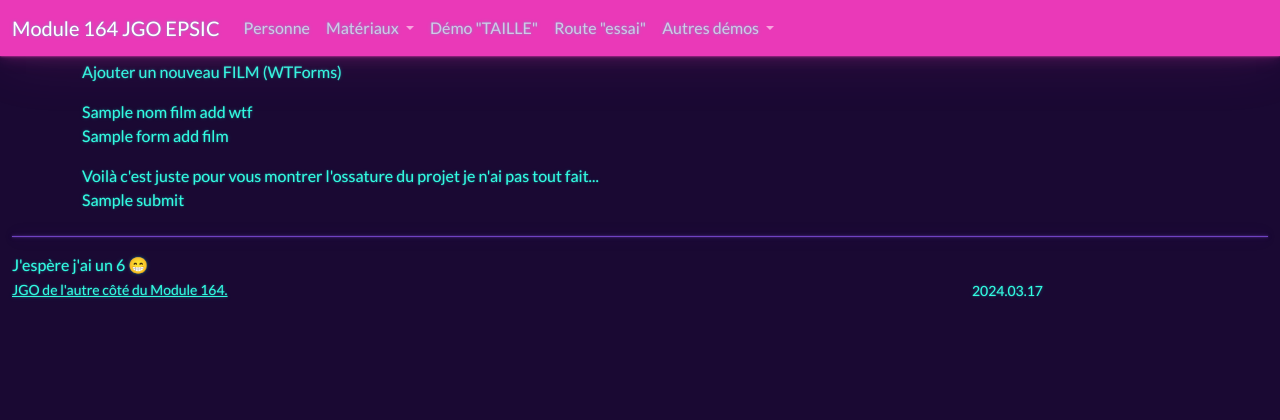
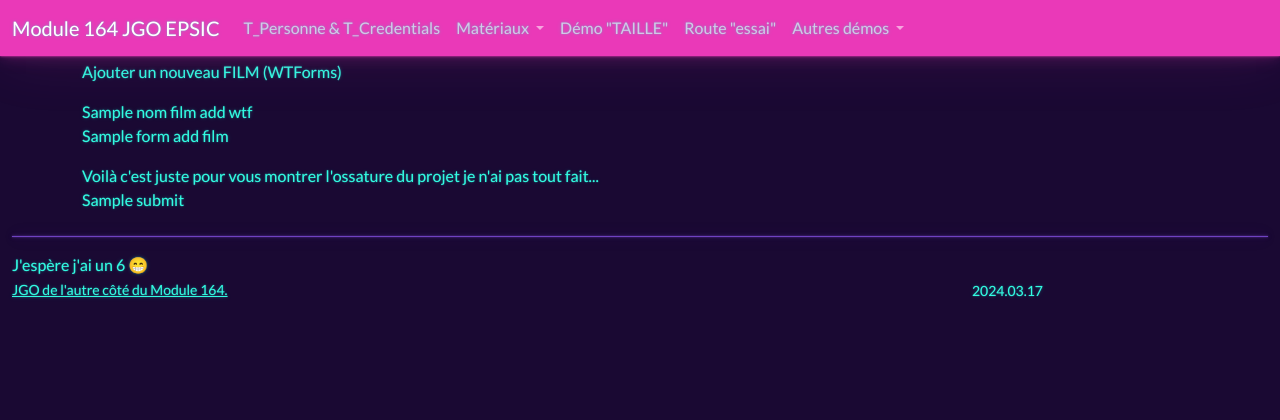
Before and after one commit to OneTrain-app/OneTrain, a Python web app: template APP_FILMS_164/templates/films/film_add_wtf.html in a window 1280 px wide. Shown: the top 420 px of the page. Run offline with Jinja, Linux system fonts and the light colour scheme; the template is opened without the code that fills it: most values are stand-ins (such as "Sample title", 1, 10 or a date in 2020); some libraries are stand-ins or nearby versions.

```diff
--- a/APP_FILMS_164/templates/base.html
+++ b/APP_FILMS_164/templates/base.html
@@ -48,7 +48,7 @@
 				<ul class="navbar-nav">
 					<li class="nav-item">
 						<!--		Afficher la liste des genres dans l'ordre (ASC) et tous les genres (0)-->
-						<a class="nav-link" href="{{ url_for('genres_afficher', order_by='ASC', id_genre_sel=0) }}">Personne</a>
+						<a class="nav-link" href="{{ url_for('genres_afficher', order_by='ASC', id_genre_sel=0) }}">T_Personne & T_Credentials</a>
 					</li>
 					<li class="nav-item dropdown">
 						<a class="nav-link dropdown-toggle" href="#" id="navdropdownfilms" role="button"
```
